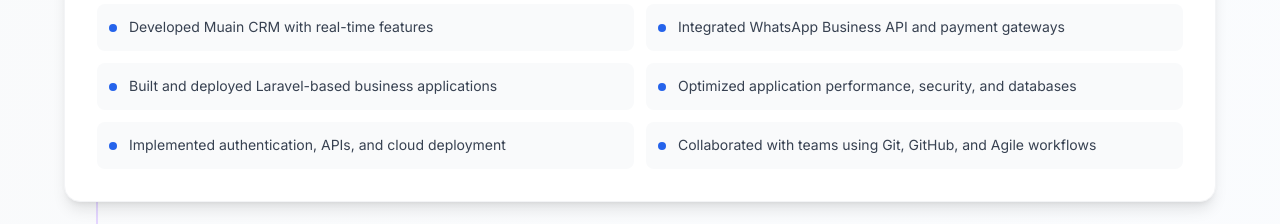
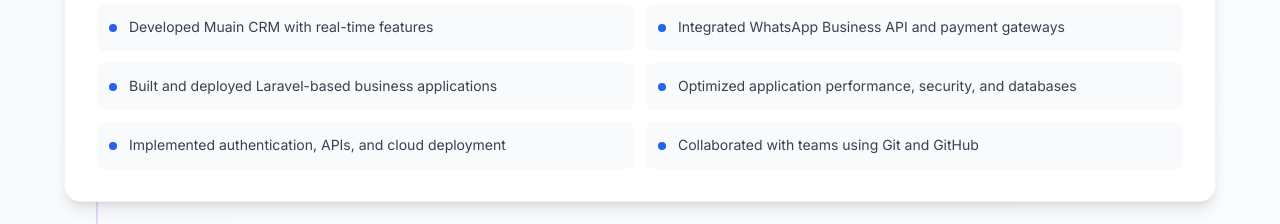
Before and after one commit to mallakSulaiman/mallak-alfarsi-portfolio, a Next.js app: page / in a window 1280 px wide. Shown: the part 1360-1584 px from the top of the page. Built offline with nearby package versions, Linux system fonts and the light colour scheme.

Commit message:
experience update

```diff
--- a/components/Experience.js
+++ b/components/Experience.js
@@ -46,7 +46,7 @@ export default function Experience() {
         "Built and deployed Laravel-based business applications",
         "Optimized application performance, security, and databases",
         "Implemented authentication, APIs, and cloud deployment",
-        "Collaborated with teams using Git, GitHub, and Agile workflows"
+        "Collaborated with teams using Git and GitHub"
       ],
       icon: Code,
       color: "from-blue-500 to-cyan-500",
```
